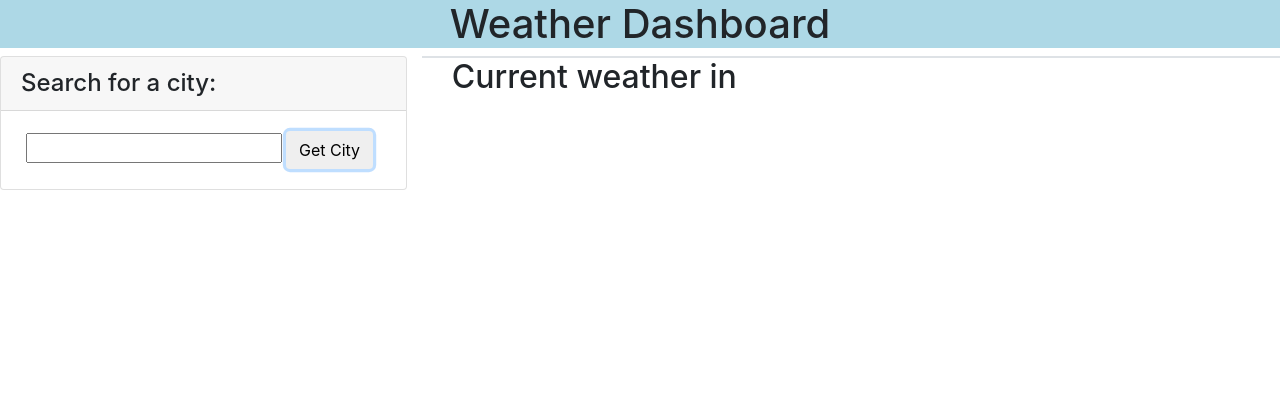
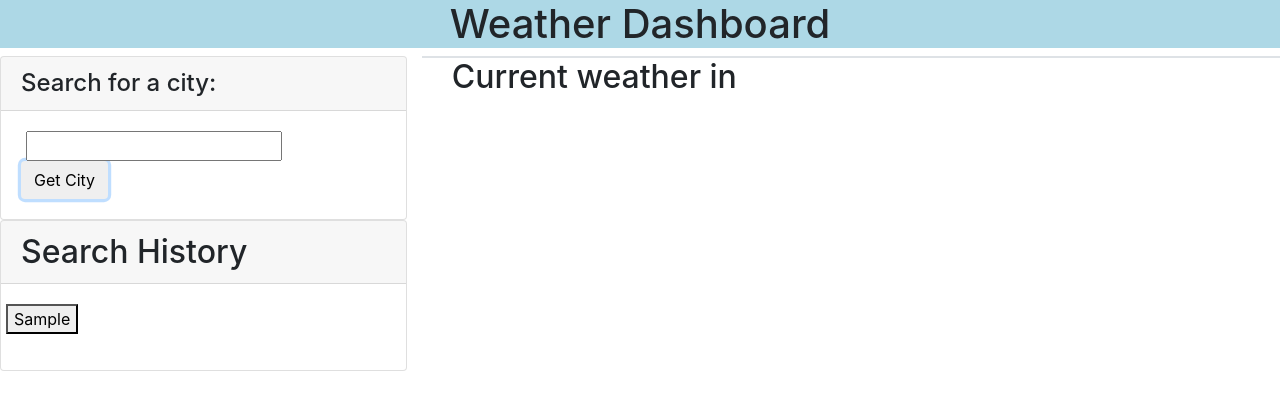
Before and after one commit to auscarter17/challenge-06-weather-dashboard, a plain HTML site: page index.html in a window 1280 px wide. Both pictures are taken after typing "Sample" into the empty fields and a click on the button "Get City". Drawn offline with nearby package versions, Linux system fonts and the light colour scheme; no server answers.

Commit message:
added list elements to search history

```diff
--- a/assets/css/style.css
+++ b/assets/css/style.css
@@ -18,3 +18,11 @@ header {
     background-color: green;
     color:white;
 }
+
+li {
+    list-style: none;
+}
+
+.btn {
+    display: block;
+}
--- a/assets/js/script.js
+++ b/assets/js/script.js
@@ -2,10 +2,12 @@ const apiKey = "744a9764e2e344e5caf523b79e9bef07"
 var city = "";
 var cityLat = "";
 var cityLon = "";
+var searchHistoryEl = document.querySelector("#search-history");
 var cityFormEl = document.querySelector("#city-form");
 var cityInputEl = document.querySelector("#cityname");
 var weatherContainerEl = document.querySelector("#weather-container");
 var citySearchTerm = document.querySelector("#city-search-term");
+let citySearchRecord = JSON.parse(localStorage.getItem(city)) || [];
 
 // https://api.openweathermap.org/data/2.5/weather?q=atlanta&units=imperial&appid=744a9764e2e344e5caf523b79e9bef07
 
@@ -41,7 +43,7 @@ var displayWeather = function (weather, searchCity) {
   citySearchTerm.appendChild(weatherIcon);
 
   var temperatureEl = document.createElement("span");
-  temperatureEl.textContent = "Temperature: " + weather.main.temp + " °F";
+  temperatureEl.textContent = "Temperature: " + Math.round(weather.main.temp) + " °F";
   temperatureEl.classList = "list-group-item"
 
   var humidityEl = document.createElement("span");
@@ -110,12 +112,34 @@ var formSubmitHandler = function(event) {
 
   if (city) {
     getWeather(city);
+    savedCities(city);
     cityInputEl.value = "";
   } else {
     alert("Please enter a city");
   }
 };
 
+var savedCities = function(city) {
+  var pastCities = document.createElement("li");
+  searchHistoryEl.appendChild(pastCities);
+
+  pastCities.innerHTML = `<button class='"btn btn-block"'> ${city} </button>`
+  var userSearch = {
+    citySearch: city
+  };
+  citySearchRecord.push(userSearch);
+  localStorage.setItem("city", JSON.stringify(userSearch));
+
+  $(".pastCities").on("click", function() {
+    localStorage.getItem($(this).text());
+
+    var city = $(this)
+      .text()
+      .trim();
+
+    getWeather(city);
+  });
+};
 
 
 cityFormEl.addEventListener("submit", formSubmitHandler);
--- a/index.html
+++ b/index.html
@@ -23,6 +23,12 @@
                     <button type="submit" class="btn">Get City</button>
                 </form>
             </div>
+            <div class="card">
+                <h2 class="card-header">Search History</h2>
+                    <ul class="card-body row btn-group" id="search-history">
+                    </ul>
+
+            </div>
         </div>
 
         <!-- current conditions for selected city -->
```
